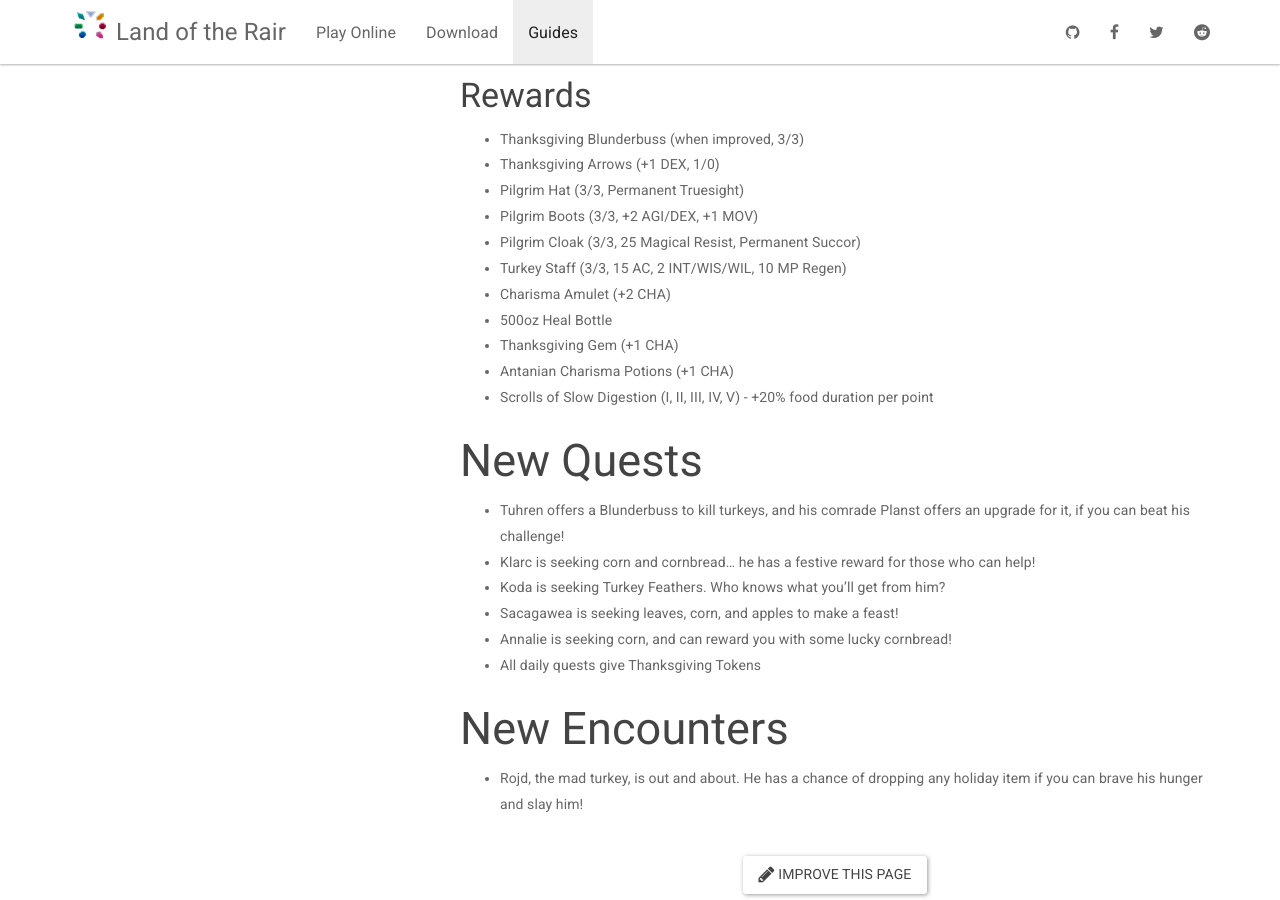
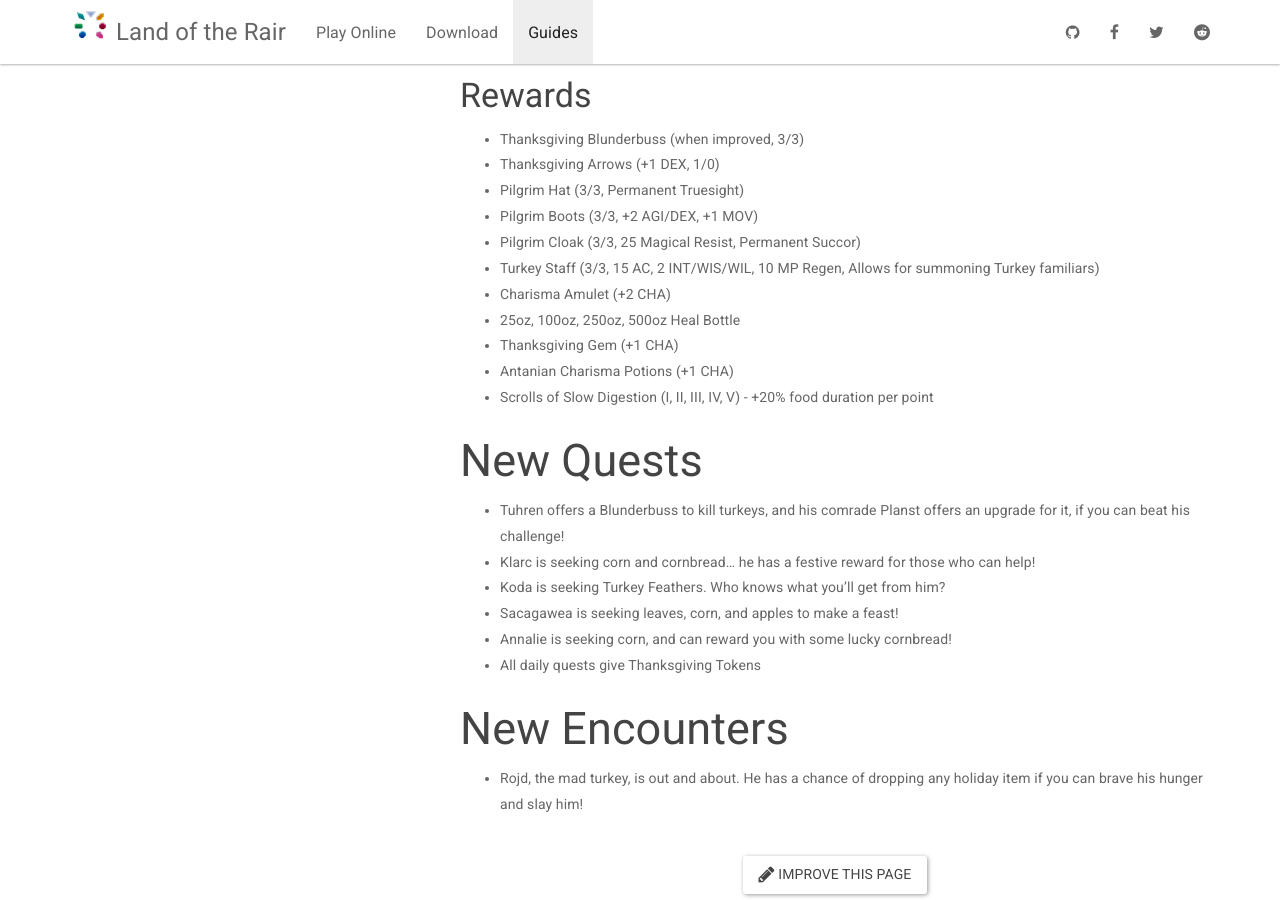
Before and after one commit to LandOfTheRair/landoftherair.github.io, a Jekyll site: the page built from _docs/holiday/thanksgiving.md, in a window 1280 px wide and 900 px high, scrolled down 503 px. Built offline with Jekyll 4.4.1, drawn with Linux system fonts in a browser that asks for light colours; nearby versions of some CDN libraries.

Commit message:
Update thanksgiving.md

```diff
--- a/_docs/holiday/thanksgiving.md
+++ b/_docs/holiday/thanksgiving.md
@@ -22,9 +22,9 @@ Each holiday will grant you tokens to buy new items. This holiday will offer you
 * Pilgrim Hat (3/3, Permanent Truesight)
 * Pilgrim Boots (3/3, +2 AGI/DEX, +1 MOV)
 * Pilgrim Cloak (3/3, 25 Magical Resist, Permanent Succor)
-* Turkey Staff (3/3, 15 AC, 2 INT/WIS/WIL, 10 MP Regen)
+* Turkey Staff (3/3, 15 AC, 2 INT/WIS/WIL, 10 MP Regen, Allows for summoning Turkey familiars)
 * Charisma Amulet (+2 CHA)
-* 500oz Heal Bottle
+* 25oz, 100oz, 250oz, 500oz Heal Bottle
 * Thanksgiving Gem (+1 CHA)
 * Antanian Charisma Potions (+1 CHA)
 * Scrolls of Slow Digestion (I, II, III, IV, V) - +20% food duration per point
```
